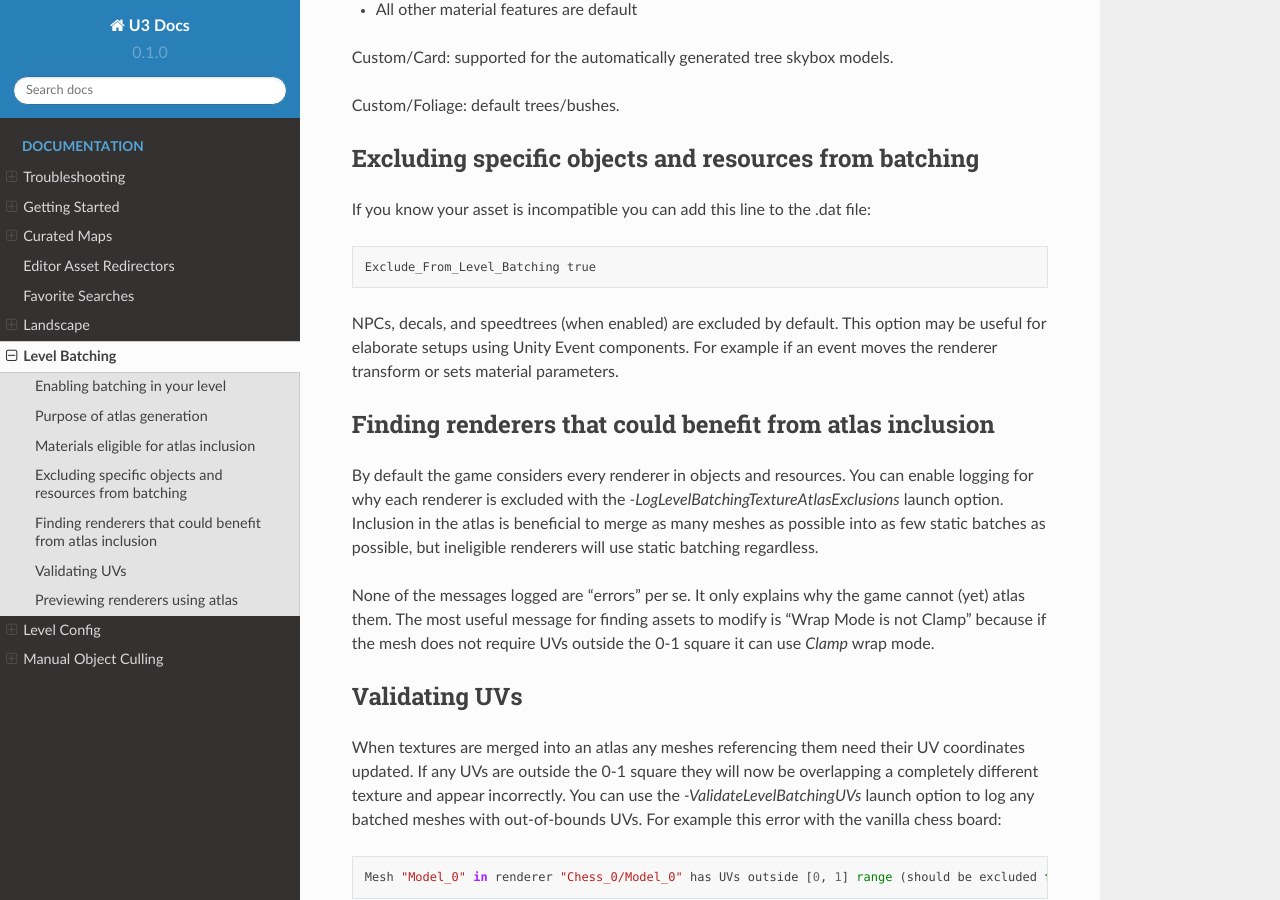
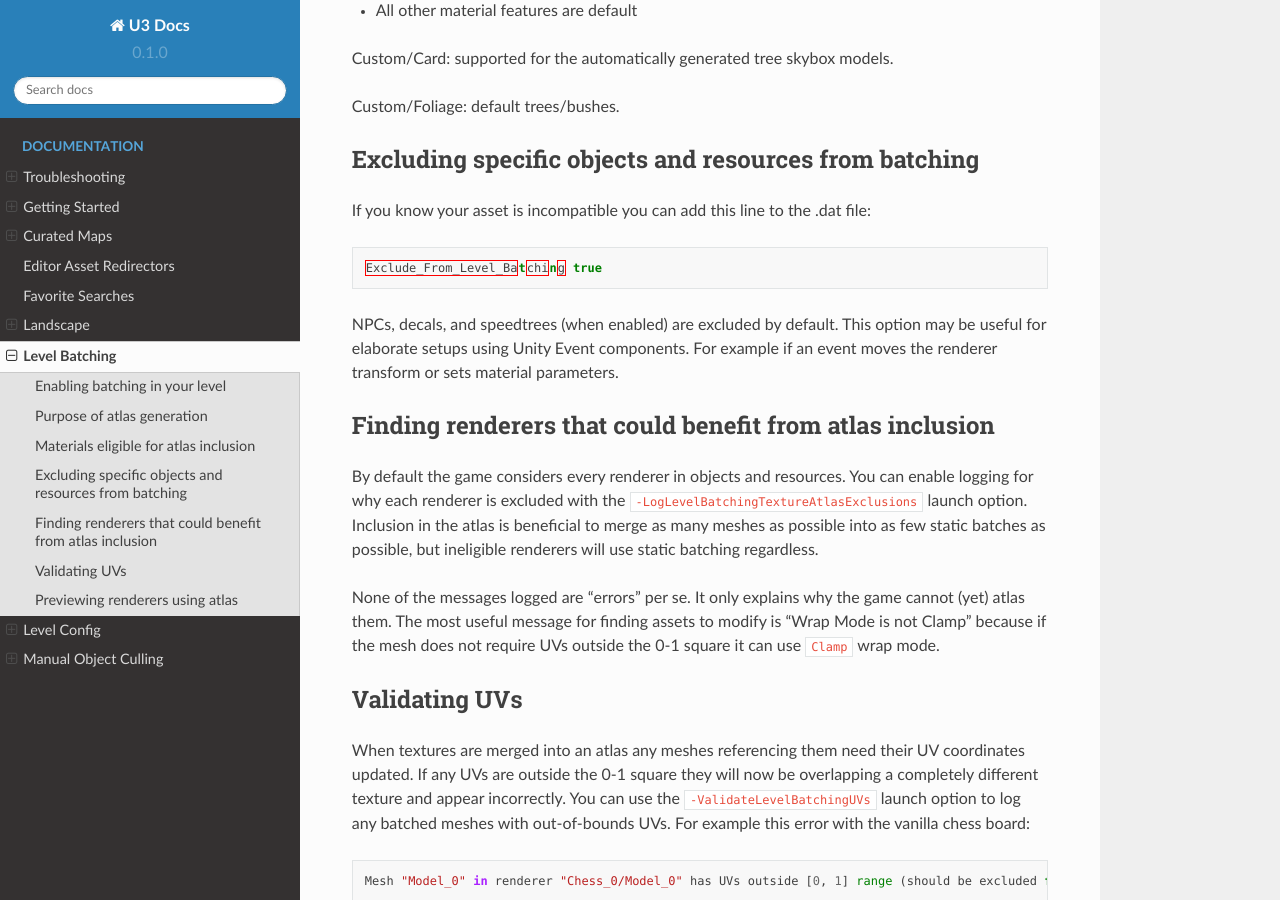
Before and after one commit to MoltonMontro/TestDocs, a Sphinx documentation site: the page built from docs/source/LevelBatching.rst, in a window 1280 px wide and 900 px high, scrolled down 1069 px. Built offline with Sphinx 7.4.7 and the Read the Docs theme 2.0.0, drawn with Linux system fonts in a browser that asks for light colours.

Commit message:
Update LevelBatching.rst

```diff
--- a/docs/source/LevelBatching.rst
+++ b/docs/source/LevelBatching.rst
@@ -12,7 +12,7 @@ For background information on the purpose of batching:
 Enabling batching in your level
 -------------------------------
 
-By default batching is disabled because some parts of the level may be incompatible (causing graphical bugs), the texture atlas might be too big, it might worsen performance, etc. Publishing your map with batching enabled is only recommended after double-checking each location in singleplayer. (batching is disabled in the level editor) You can test it by adding this property to your level's `Config.json` file:
+By default batching is disabled because some parts of the level may be incompatible (causing graphical bugs), the texture atlas might be too big, it might worsen performance, etc. Publishing your map with batching enabled is only recommended after double-checking each location in singleplayer. (batching is disabled in the level editor) You can test it by adding this property to your level's ``Config.json`` file:
 
 .. code-block:: json
 
@@ -41,7 +41,9 @@ Custom/Foliage: default trees/bushes.
 Excluding specific objects and resources from batching
 ------------------------------------------------------
 
-If you know your asset is incompatible you can add this line to the .dat file::
+If you know your asset is incompatible you can add this line to the .dat file:
+
+.. code-block:: json
 
 	Exclude_From_Level_Batching true
 
@@ -50,14 +52,14 @@ NPCs, decals, and speedtrees (when enabled) are excluded by default. This option
 Finding renderers that could benefit from atlas inclusion
 ---------------------------------------------------------
 
-By default the game considers every renderer in objects and resources. You can enable logging for why each renderer is excluded with the `-LogLevelBatchingTextureAtlasExclusions` launch option. Inclusion in the atlas is beneficial to merge as many meshes as possible into as few static batches as possible, but ineligible renderers will use static batching regardless.
+By default the game considers every renderer in objects and resources. You can enable logging for why each renderer is excluded with the ``-LogLevelBatchingTextureAtlasExclusions`` launch option. Inclusion in the atlas is beneficial to merge as many meshes as possible into as few static batches as possible, but ineligible renderers will use static batching regardless.
 
-None of the messages logged are "errors" per se. It only explains why the game cannot (yet) atlas them. The most useful message for finding assets to modify is "Wrap Mode is not Clamp" because if the mesh does not require UVs outside the 0-1 square it can use `Clamp` wrap mode.
+None of the messages logged are "errors" per se. It only explains why the game cannot (yet) atlas them. The most useful message for finding assets to modify is "Wrap Mode is not Clamp" because if the mesh does not require UVs outside the 0-1 square it can use ``Clamp`` wrap mode.
 
 Validating UVs
 --------------
 
-When textures are merged into an atlas any meshes referencing them need their UV coordinates updated. If any UVs are outside the 0-1 square they will now be overlapping a completely different texture and appear incorrectly. You can use the `-ValidateLevelBatchingUVs` launch option to log any batched meshes with out-of-bounds UVs. For example this error with the vanilla chess board::
+When textures are merged into an atlas any meshes referencing them need their UV coordinates updated. If any UVs are outside the 0-1 square they will now be overlapping a completely different texture and appear incorrectly. You can use the ``-ValidateLevelBatchingUVs`` launch option to log any batched meshes with out-of-bounds UVs. For example this error with the vanilla chess board::
 
 	Mesh "Model_0" in renderer "Chess_0/Model_0" has UVs outside [0, 1] range (should be excluded from level batching)
 
@@ -66,7 +68,7 @@ In the case of the chess board it was a mistake in the unwrapping which was then
 Previewing renderers using atlas
 --------------------------------
 
-You can visualize which renderers have been included in the texture atlas by loading singleplayer with the `-PreviewLevelBatchingTextureAtlas` launch option:
+You can visualize which renderers have been included in the texture atlas by loading singleplayer with the ``-PreviewLevelBatchingTextureAtlas`` launch option:
 
 .. image:: images/TextureAtlasPreview.jpg
 
```
